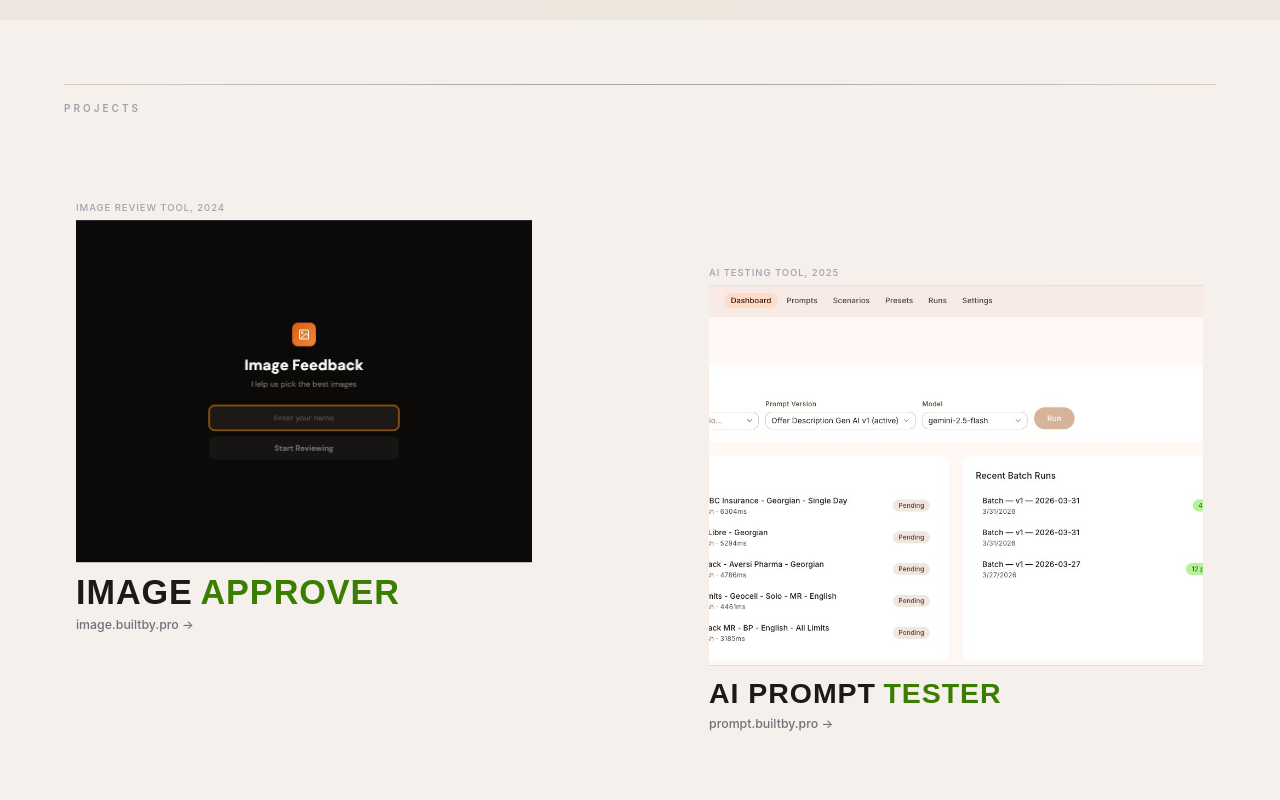
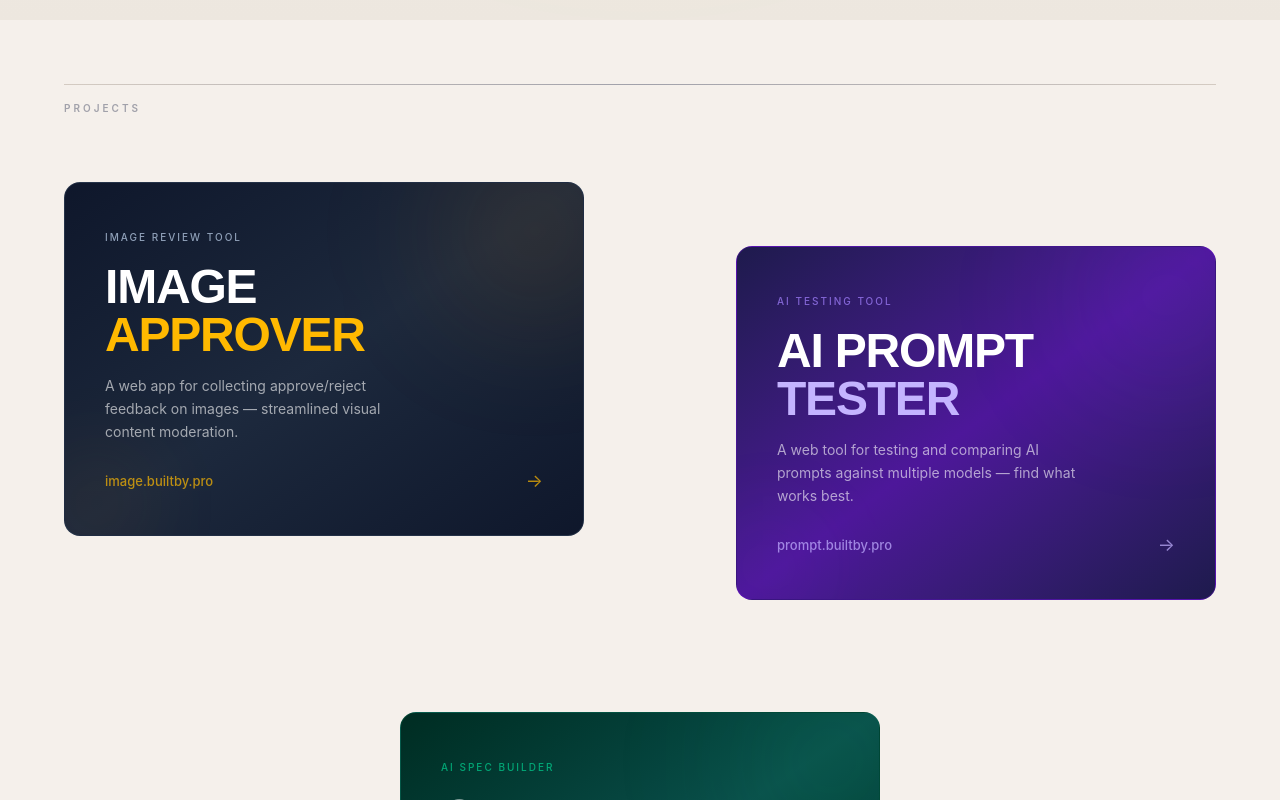
Before and after one commit to kobiashvili-G/builtby, a Next.js app: page / in a window 1280 px wide. Shown: the part 780-1580 px from the top of the page. Built offline with nearby package versions, Linux system fonts and the light colour scheme.

Commit message:
feat: replace screenshot cards with typography-driven gradient cards

```diff
--- a/src/components/projects/project-card.tsx
+++ b/src/components/projects/project-card.tsx
@@ -1,8 +1,7 @@
 "use client";
 
-import { motion, useMotionValue, useTransform } from "motion/react";
+import { motion, useMotionValue } from "motion/react";
 import { useLenis } from "lenis/react";
-import Image from "next/image";
 import { useRef, useCallback } from "react";
 import type { Project } from "@/lib/projects";
 import { getProjectUrl } from "@/lib/projects";
@@ -12,39 +11,63 @@ interface ProjectCardProps {
   index: number;
 }
 
-const gradientBgs = [
-  "bg-gradient-to-br from-slate-700 via-slate-800 to-slate-900",
-  "bg-gradient-to-br from-violet-600 via-purple-700 to-indigo-800",
-  "bg-gradient-to-br from-emerald-600 via-teal-700 to-cyan-800",
-  "bg-gradient-to-br from-amber-600 via-orange-700 to-red-800",
+const cardStyles = [
+  {
+    bg: "from-slate-900 via-slate-800 to-slate-900",
+    text: "text-white",
+    accent: "text-amber-400",
+    label: "text-slate-400",
+    link: "text-amber-400/70 group-hover:text-amber-300",
+    border: "border-slate-700/50",
+    glow: "bg-amber-500/10",
+  },
+  {
+    bg: "from-indigo-950 via-violet-900 to-indigo-950",
+    text: "text-white",
+    accent: "text-violet-300",
+    label: "text-violet-400/70",
+    link: "text-violet-300/70 group-hover:text-violet-200",
+    border: "border-violet-700/30",
+    glow: "bg-violet-500/10",
+  },
+  {
+    bg: "from-emerald-950 via-teal-900 to-emerald-950",
+    text: "text-white",
+    accent: "text-emerald-300",
+    label: "text-emerald-400/70",
+    link: "text-emerald-300/70 group-hover:text-emerald-200",
+    border: "border-emerald-700/30",
+    glow: "bg-emerald-500/10",
+  },
 ] as const;
 
 const sizeClasses = {
-  large: "w-full md:w-[480px] h-[360px]",
-  medium: "w-full md:w-[520px] h-[400px]",
-  small: "w-full md:w-[280px] h-[280px]",
-} as const;
-
-const titleSizes = {
-  large: "text-3xl md:text-4xl",
-  medium: "text-2xl md:text-3xl",
-  small: "text-xl md:text-2xl",
+  large: "w-full md:w-[520px]",
+  medium: "w-full md:w-[480px]",
+  small: "w-full md:w-[380px]",
 } as const;
 
 export function ProjectCard({ project, index }: ProjectCardProps) {
   const ref = useRef<HTMLAnchorElement>(null);
-  const imageY = useMotionValue("0%");
+  const cardY = useMotionValue("0%");
+  const style = cardStyles[index % cardStyles.length];
 
-  useLenis(useCallback(({ scroll }: { scroll: number }) => {
+  useLenis(
+    useCallback(
+      ({ scroll }: { scroll: number }) => {
         if (ref.current) {
           const rect = ref.current.getBoundingClientRect();
           const windowHeight = window.innerHeight;
-      const progress = 1 - (rect.top + rect.height) / (windowHeight + rect.height);
+          const progress =
+            1 - (rect.top + rect.height) / (windowHeight + rect.height);
           const clampedProgress = Math.max(0, Math.min(1, progress));
-      const yValue = (clampedProgress - 0.5) * 20; // -10% to 10%
-      imageY.set(`${yValue}%`);
+          const yValue = (clampedProgress - 0.5) * 10;
+          cardY.set(`${yValue}%`);
         }
-  }, [imageY]));
+      },
+      [cardY]
+    )
+  );
 
   return (
     <motion.a
@@ -52,53 +75,68 @@ export function ProjectCard({ project, index }: ProjectCardProps) {
       href={getProjectUrl(project.subdomain)}
       target="_blank"
       rel="noopener noreferrer"
-      initial={{ opacity: 0, y: 60, rotate: index % 2 === 0 ? -4 : 4, scale: 0.95 }}
-      whileInView={{ opacity: 1, y: 0, rotate: 0 }}
+      initial={{ opacity: 0, y: 60, rotate: index % 2 === 0 ? -3 : 3, scale: 0.95 }}
+      whileInView={{ opacity: 1, y: 0, rotate: 0, scale: 1 }}
       viewport={{ once: true, margin: "-100px" }}
       transition={{ duration: 0.7, delay: index * 0.15 }}
-      whileHover={{ scale: 1.02 }}
-      className="group block"
+      whileHover={{ scale: 1.03, y: -8 }}
+      className={`group block ${sizeClasses[project.size]}`}
     >
-      <span className="font-body text-[10px] font-medium uppercase tracking-[1px] text-tertiary">
-        {project.category}, {project.year}
+      <div
+        className={`relative overflow-hidden rounded-2xl bg-gradient-to-br ${style.bg} border ${style.border} p-8 md:p-10 transition-shadow duration-500 group-hover:shadow-2xl group-hover:shadow-black/20`}
+      >
+        {/* Subtle glow accents */}
+        <div
+          className={`absolute -right-12 -top-12 h-48 w-48 rounded-full ${style.glow} blur-3xl`}
+        />
+        <div
+          className={`absolute -bottom-8 -left-8 h-32 w-32 rounded-full ${style.glow} blur-2xl opacity-50`}
+        />
+
+        {/* Category */}
+        <span
+          className={`relative font-body text-[10px] font-medium uppercase tracking-[2px] ${style.label}`}
+        >
+          {project.category}
         </span>
 
-      <div className={`mt-1 overflow-hidden ${sizeClasses[project.size]} ${gradientBgs[index % gradientBgs.length]}`}>
-        <motion.div className="relative h-full w-full" style={{ y: imageY }}>
-          <Image
-            src={project.image}
-            alt={project.description}
-            fill
-            className="object-cover transition-transform duration-500 group-hover:scale-105"
-            sizes={
-              project.size === "large"
-                ? "480px"
-                : project.size === "medium"
-                  ? "520px"
-                  : "280px"
-            }
-          />
-        </motion.div>
-      </div>
-
-      <div className="mt-3 flex items-baseline gap-2">
+        {/* Project name — massive typography */}
+        <div className="relative mt-4">
           <span
-          className={`font-display font-extrabold tracking-[1px] text-primary ${titleSizes[project.size]}`}
+            className={`block font-display text-4xl font-extrabold tracking-tight ${style.text} md:text-5xl`}
           >
             {project.name}
           </span>
           {project.nameAccent && (
             <span
-            className={`font-display font-extrabold tracking-[1px] text-accent ${titleSizes[project.size]}`}
+              className={`block font-display text-4xl font-extrabold tracking-tight ${style.accent} md:text-5xl`}
             >
               {project.nameAccent}
             </span>
           )}
         </div>
 
-      <span className="mt-1 inline-block font-body text-[13px] font-medium text-secondary transition-colors group-hover:text-accent">
-        {project.subdomain}.builtby.pro →
+        {/* Description */}
+        <p
+          className={`relative mt-4 max-w-[320px] font-body text-sm leading-relaxed ${style.text} opacity-60`}
+        >
+          {project.description}
+        </p>
+
+        {/* Link */}
+        <div className="relative mt-6 flex items-center justify-between">
+          <span
+            className={`font-body text-[13px] font-medium ${style.link} transition-colors`}
+          >
+            {project.subdomain}.builtby.pro
           </span>
+          <span
+            className={`font-body text-lg ${style.link} transition-all group-hover:translate-x-1`}
+          >
+            →
+          </span>
+        </div>
+      </div>
     </motion.a>
   );
 }
```
Also changed, not shown: 1 other file (tests, documents, lock files or other folders). Lines whose indentation alone changed are shown as unchanged.
